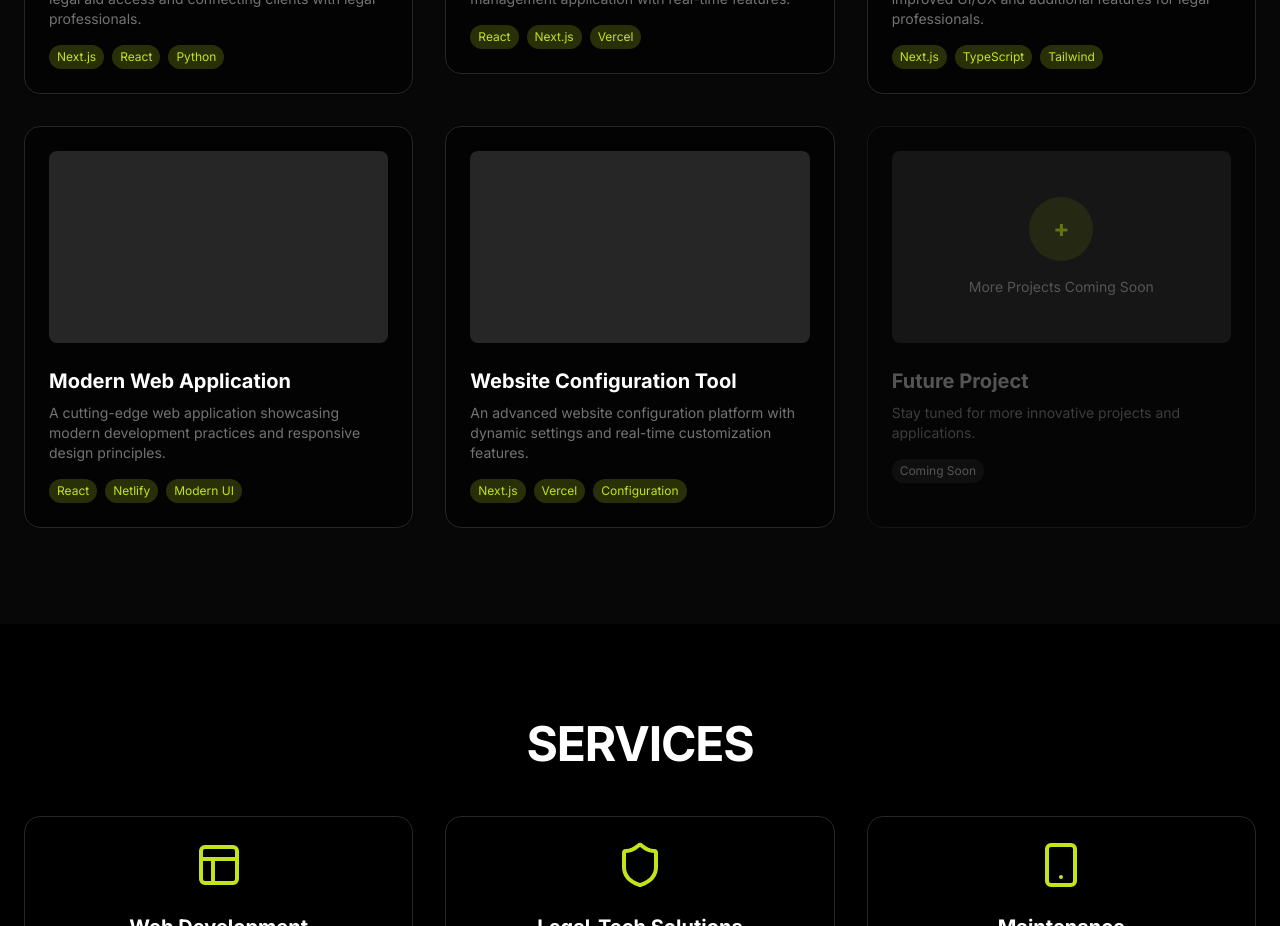
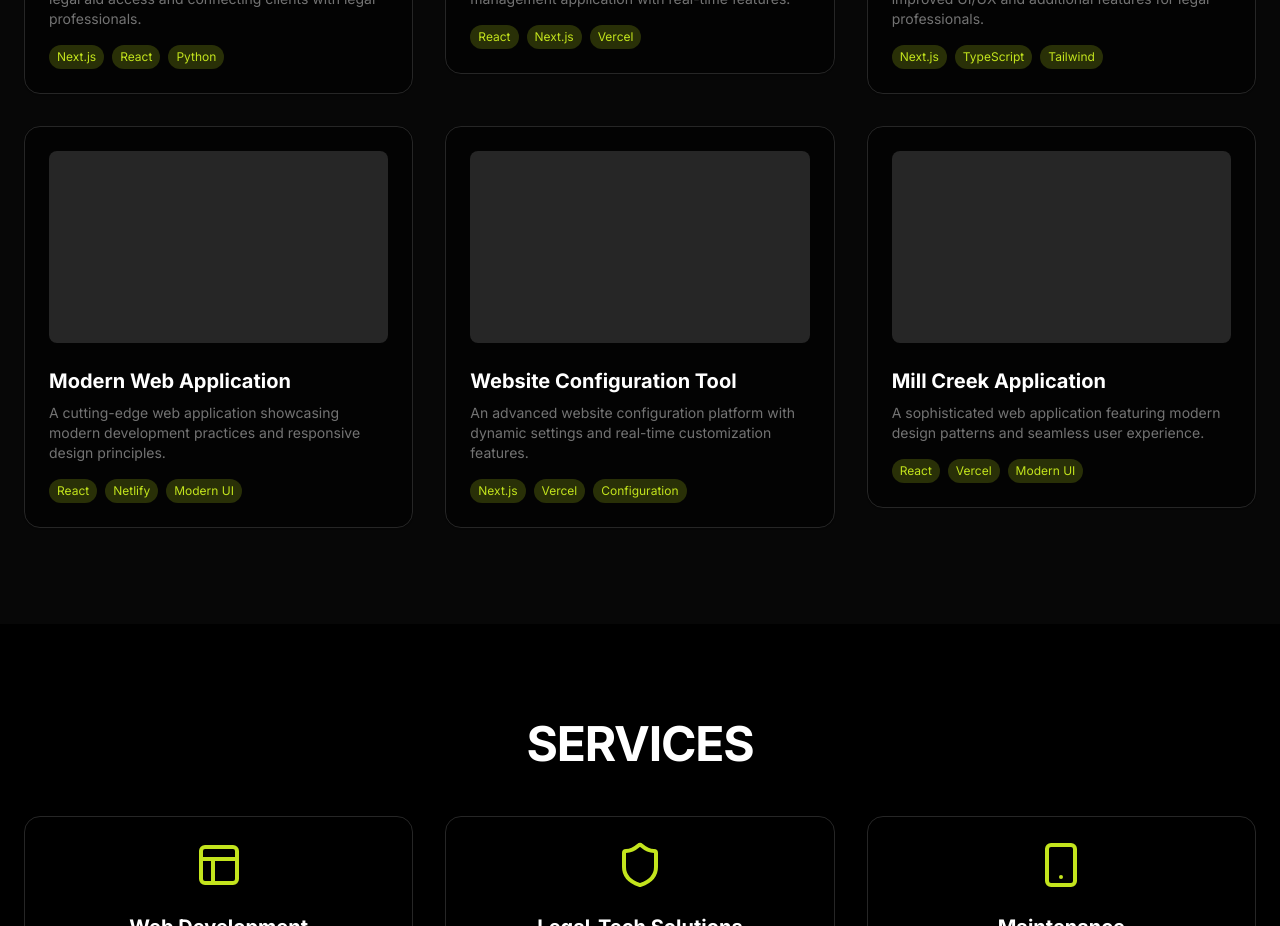
Before and after one commit to arsh077/my-portfolio, a React (Vite) app: page / in a window 1280 px wide. Shown: the part 2280-3206 px from the top of the page. Built offline with nearby package versions, Linux system fonts and the light colour scheme.

Commit message:
Add Mill Creek Application project to portfolio

```diff
--- a/App.tsx
+++ b/App.tsx
@@ -520,22 +520,23 @@ export default function App() {
                     </div>
                  </Card>
                </a>
-               {/* Project 6 - Placeholder for future expansion */}
-               <Card className="group cursor-pointer hover:scale-105 transition-transform duration-300 opacity-50">
-                  <div className="h-48 mb-6 overflow-hidden rounded-lg bg-neutral-200 dark:bg-neutral-800 relative flex items-center justify-center">
-                     <div className="text-center">
-                        <div className="w-16 h-16 bg-[#C3E41D]/20 rounded-full flex items-center justify-center mx-auto mb-4">
-                          <span className="text-[#C3E41D] text-2xl font-bold">+</span>
-                        </div>
-                        <p className="text-neutral-400 text-sm">More Projects Coming Soon</p>
-                     </div>
-                  </div>
-                  <h3 className="text-xl font-bold mb-2 text-neutral-400">Future Project</h3>
-                  <p className="text-neutral-500 text-sm mb-4">Stay tuned for more innovative projects and applications.</p>
-                  <div className="flex gap-2 flex-wrap">
-                    <span className="px-2 py-1 text-xs rounded-full bg-neutral-500/20 text-neutral-400">Coming Soon</span>
-                  </div>
-               </Card>
+               {/* Project 6 */}
+               <a href="https://mill-creek-ysu5.vercel.app/" target="_blank" rel="noopener noreferrer">
+                 <Card className="group cursor-pointer hover:scale-105 transition-transform duration-300">
+                    <div className="h-48 mb-6 overflow-hidden rounded-lg bg-neutral-200 dark:bg-neutral-800 relative">
+                       <div className="absolute inset-0 bg-gradient-to-t from-black/60 to-transparent flex items-end p-4 opacity-0 group-hover:opacity-100 transition-opacity">
+                          <ExternalLink className="text-white" />
+                       </div>
+                    </div>
+                    <h3 className="text-xl font-bold mb-2">Mill Creek Application</h3>
+                    <p className="text-neutral-500 text-sm mb-4">A sophisticated web application featuring modern design patterns and seamless user experience.</p>
+                    <div className="flex gap-2 flex-wrap">
+                      <span className="px-2 py-1 text-xs rounded-full bg-[#C3E41D]/20 text-[#C3E41D]">React</span>
+                      <span className="px-2 py-1 text-xs rounded-full bg-[#C3E41D]/20 text-[#C3E41D]">Vercel</span>
+                      <span className="px-2 py-1 text-xs rounded-full bg-[#C3E41D]/20 text-[#C3E41D]">Modern UI</span>
+                    </div>
+                 </Card>
+               </a>
             </div>
           </div>
         </section>
```
Also changed, not shown: 1 other file (tests, documents, lock files or other folders).
